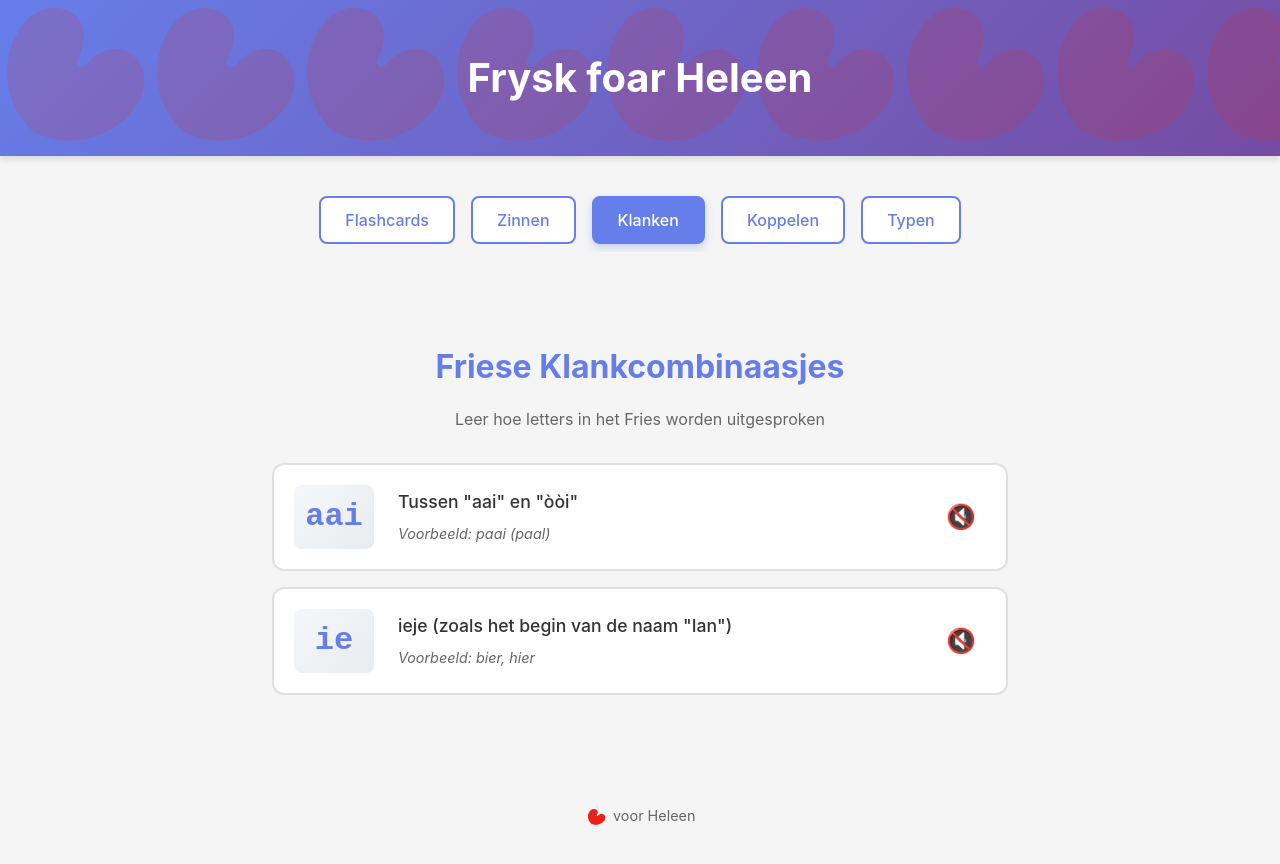
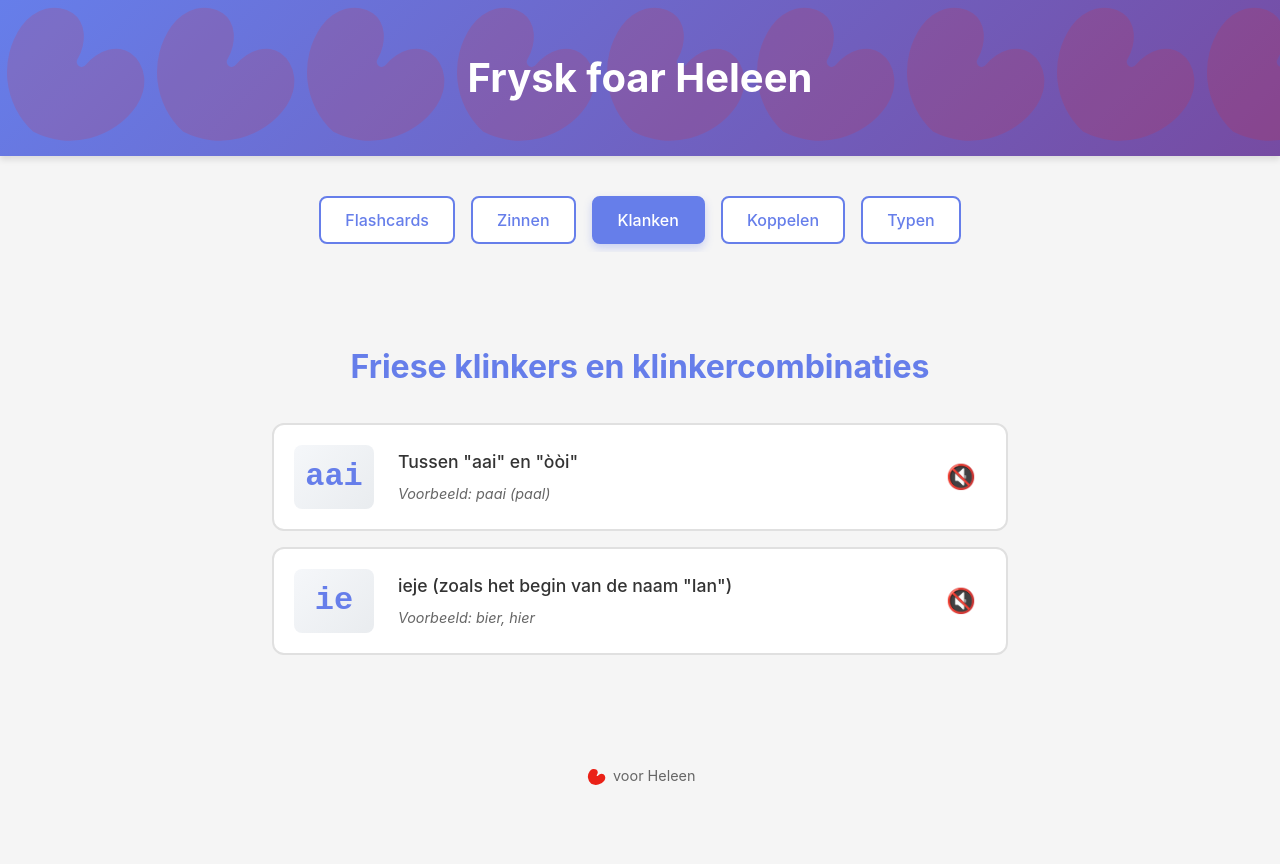
Before and after one commit to Tholdos/FryskFoarHeleen, a Vue app: page / in a window 1280 px wide. Both pictures are taken after a click on the button "Klanken". Shown: the top 864 px of the page. After the commit the page ends 833 px from the top, so only its background shows below. Built offline with nearby package versions, Linux system fonts and the light colour scheme; no server answers.

Commit message:
Update MongoDB setup documentation and SoundsView component

```diff
--- a/src/components/SoundsView.vue
+++ b/src/components/SoundsView.vue
@@ -1,8 +1,7 @@
 <template>
   <div class="sounds-container">
     <div class="sounds-header">
-      <h2>Friese Klankcombinaasjes</h2>
-      <p class="subtitle">Leer hoe letters in het Fries worden uitgesproken</p>
+      <h2>Friese klinkers en klinkercombinaties</h2>
     </div>
 
     <div v-if="loading" class="loading">
```
Also changed, not shown: 1 other file (tests, documents, lock files or other folders).
